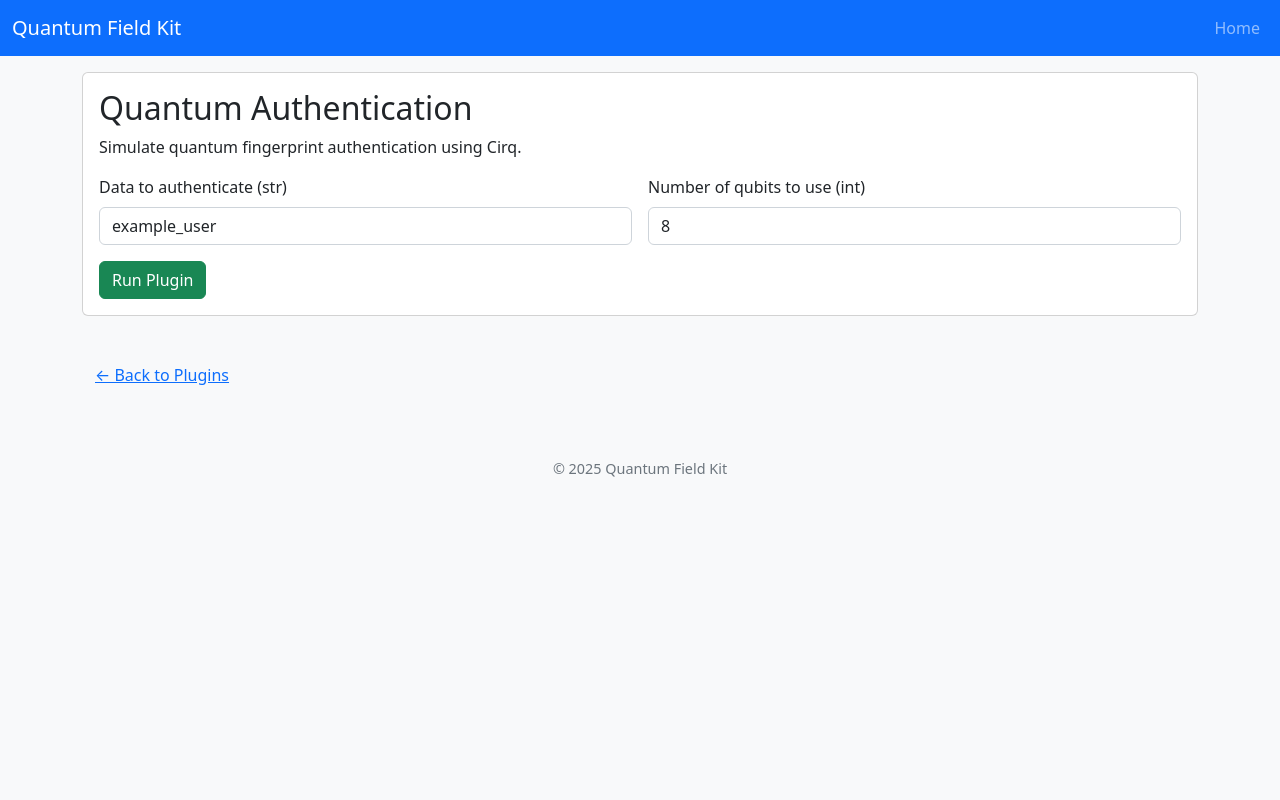
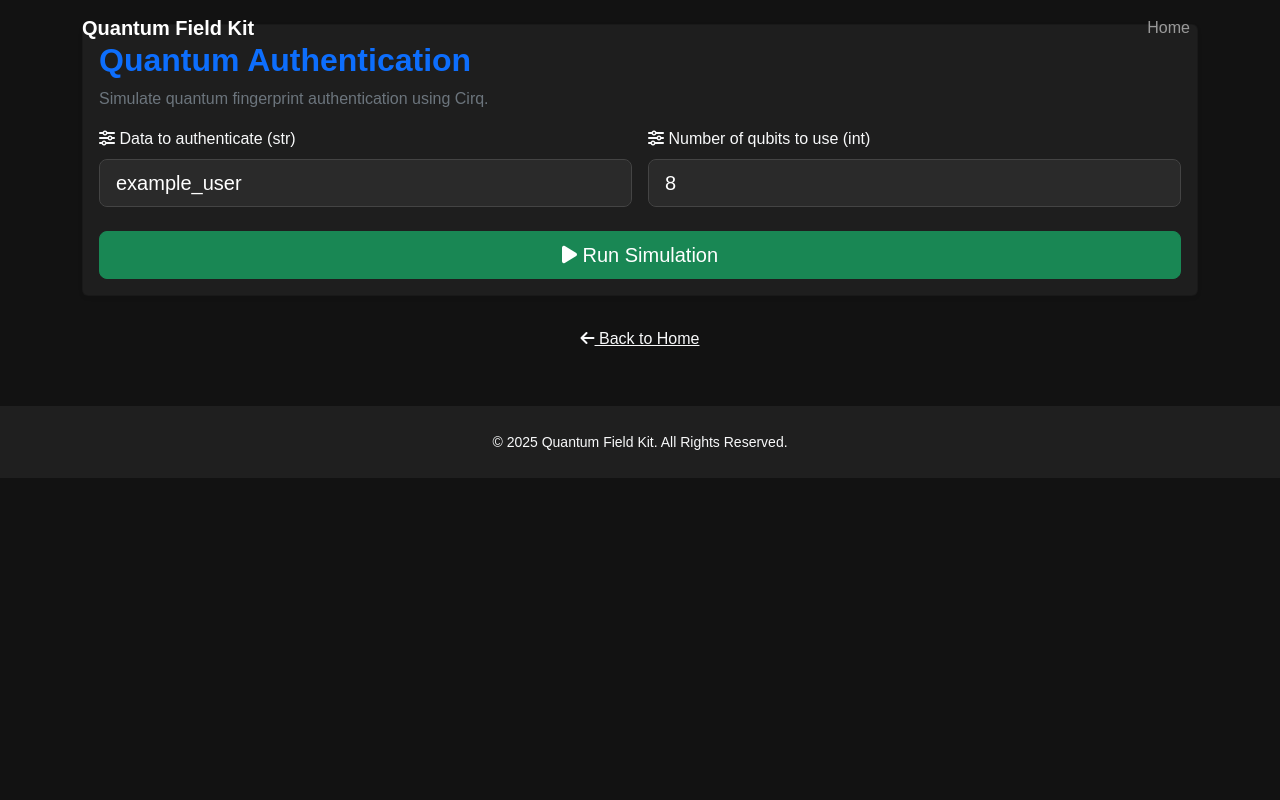
Before and after one commit to ParleSec/QuantumFieldKit, a Flask app: page /plugin/auth in a window 1280 px wide. Run offline with Flask 3, Linux system fonts and the light colour scheme.

Commit message:
UPDATE web UI

```diff
--- a/app.py
+++ b/app.py
@@ -1,8 +1,11 @@
+### Web Application for Quantum Computing Simulations - easier to maintain than the GUI
 import os
+import json
+import traceback
 from flask import Flask, request, render_template, abort
 
-# Import your existing simulation functions from the plugins folder.
-from plugins.authentication.auth import generate_quantum_fingerprint_cirq
+# Import your simulation functions from your plugins.
+from plugins.authentication.auth import generate_quantum_fingerprint_cirq, verify_fingerprint_cirq
 from plugins.encryption_bb84.bb84 import bb84_protocol_cirq
 from plugins.error_correction.shor_code import run_shor_code
 from plugins.grover.grover import run_grover
@@ -15,7 +18,64 @@
 
 app = Flask(__name__)
 
-# Mapping of plugins.
+# --- Helper function to make objects JSON-safe ---
+
+def json_safe(obj):
+    """
+    Recursively convert non-JSON-serializable objects to strings.
+    """
+    try:
+        json.dumps(obj)
+        return obj
+    except TypeError:
+        if isinstance(obj, dict):
+            return {k: json_safe(v) for k, v in obj.items()}
+        elif isinstance(obj, (list, tuple)):
+            return [json_safe(item) for item in obj]
+        else:
+            return str(obj)
+
+# --- Helper functions for wrapping plugin results ---
+
+def wrap_result(sim_result):
+    """
+    Wrap the simulation result into a dict with keys:
+      - output: the final result (converted to JSON-safe format)
+      - process: the detailed log or process steps
+      - error: None if no error, or the error message if an exception occurred.
+    """
+    if isinstance(sim_result, dict):
+        if 'log' in sim_result:
+            output = {k: v for k, v in sim_result.items() if k != 'log'}
+            process = sim_result['log']
+            output = json_safe(output)
+            return {"output": output, "process": process, "error": None}
+        else:
+            return {"output": json_safe(sim_result), "process": "", "error": None}
+    elif isinstance(sim_result, tuple):
+        if len(sim_result) > 1:
+            *outputs, log = sim_result
+            output = outputs[0] if len(outputs) == 1 else outputs
+            output = json_safe(output)
+            return {"output": output, "process": log, "error": None}
+        else:
+            return {"output": json_safe(sim_result[0]), "process": "", "error": None}
+    else:
+        return {"output": json_safe(sim_result), "process": "", "error": None}
+
+def run_plugin(sim_func, **params):
+    """
+    Calls the simulation function with the given parameters,
+    then wraps its result. If an exception is raised, returns an error message.
+    """
+    try:
+        sim_result = sim_func(**params)
+        return wrap_result(sim_result)
+    except Exception as e:
+        traceback.print_exc()
+        return {"output": None, "process": None, "error": f"{str(e)}\n{traceback.format_exc()}"}
+
+# --- Updated PLUGINS mapping ---
 PLUGINS = {
     "auth": {
         "name": "Quantum Authentication",
@@ -24,7 +84,7 @@
             {"name": "data", "type": "str", "default": "example_user", "description": "Data to authenticate"},
             {"name": "num_qubits", "type": "int", "default": 8, "description": "Number of qubits to use"}
         ],
-        "run": lambda params: generate_quantum_fingerprint_cirq(params["data"], num_qubits=params["num_qubits"])
+        "run": lambda params: run_plugin(generate_quantum_fingerprint_cirq, data=params["data"], num_qubits=params["num_qubits"])
     },
     "bb84": {
         "name": "BB84 Protocol Simulation",
@@ -33,7 +93,7 @@
             {"name": "num_bits", "type": "int", "default": 10, "description": "Number of bits to simulate"},
             {"name": "noise", "type": "float", "default": 0.0, "description": "Noise probability"}
         ],
-        "run": lambda params: bb84_protocol_cirq(params["num_bits"], noise_prob=params["noise"])
+        "run": lambda params: run_plugin(bb84_protocol_cirq, num_bits=params["num_bits"], noise_prob=params["noise"])
     },
     "shor": {
         "name": "Shor's Code Simulation",
@@ -41,7 +101,7 @@
         "parameters": [
             {"name": "noise", "type": "float", "default": 0.01, "description": "Noise probability"}
         ],
-        "run": lambda params: run_shor_code(noise_prob=params["noise"])
+        "run": lambda params: run_plugin(run_shor_code, noise_prob=params["noise"])
     },
     "grover": {
         "name": "Grover's Algorithm Simulation",
@@ -51,7 +111,7 @@
             {"name": "target_state", "type": "str", "default": "101", "description": "Target state (binary)"},
             {"name": "noise", "type": "float", "default": 0.0, "description": "Noise probability"}
         ],
-        "run": lambda params: run_grover(params["n"], params["target_state"], noise_prob=params["noise"])
+        "run": lambda params: run_plugin(run_grover, n=params["n"], target_state=params["target_state"], noise_prob=params["noise"])
     },
     "handshake": {
         "name": "Quantum Handshake Simulation",
@@ -59,7 +119,7 @@
         "parameters": [
             {"name": "noise", "type": "float", "default": 0.0, "description": "Noise probability"}
         ],
-        "run": lambda params: handshake_cirq(noise_prob=params["noise"])
+        "run": lambda params: run_plugin(handshake_cirq, noise_prob=params["noise"])
     },
     "network": {
         "name": "Entanglement Swapping Simulation",
@@ -67,7 +127,7 @@
         "parameters": [
             {"name": "noise", "type": "float", "default": 0.0, "description": "Noise probability"}
         ],
-        "run": lambda params: entanglement_swapping_cirq(noise_prob=params["noise"])
+        "run": lambda params: run_plugin(entanglement_swapping_cirq, noise_prob=params["noise"])
     },
     "qrng": {
         "name": "Quantum Random Number Generator",
@@ -75,7 +135,7 @@
         "parameters": [
             {"name": "num_bits", "type": "int", "default": 8, "description": "Number of bits"}
         ],
-        "run": lambda params: generate_random_number_cirq(params["num_bits"])
+        "run": lambda params: run_plugin(generate_random_number_cirq, num_bits=params["num_bits"])
     },
     "teleport": {
         "name": "Quantum Teleportation Simulation",
@@ -83,7 +143,7 @@
         "parameters": [
             {"name": "noise", "type": "float", "default": 0.0, "description": "Noise probability"}
         ],
-        "run": lambda params: teleportation_circuit(noise_prob=params["noise"])
+        "run": lambda params: run_plugin(teleportation_circuit, noise_prob=params["noise"])
     },
     "vqe": {
         "name": "Variational Quantum Eigensolver (VQE)",
@@ -93,7 +153,7 @@
             {"name": "noise", "type": "float", "default": 0.01, "description": "Noise probability"},
             {"name": "max_iter", "type": "int", "default": 5, "description": "Maximum iterations"}
         ],
-        "run": lambda params: run_vqe(num_qubits=params["num_qubits"], noise_prob=params["noise"], max_iter=params["max_iter"])
+        "run": lambda params: run_plugin(run_vqe, num_qubits=params["num_qubits"], noise_prob=params["noise"], max_iter=params["max_iter"])
     },
     "quantum_decryption_grover": {
         "name": "Quantum Decryption via Grover Key Search",
@@ -103,7 +163,7 @@
             {"name": "num_bits", "type": "int", "default": 4, "description": "Number of bits (search space)"},
             {"name": "noise", "type": "float", "default": 0.0, "description": "Noise probability"}
         ],
-        "run": lambda params: grover_key_search(params["key"], params["num_bits"], noise_prob=params["noise"])
+        "run": lambda params: run_plugin(grover_key_search, key=params["key"], num_bits=params["num_bits"], noise_prob=params["noise"])
     },
     "quantum_decryption_shor": {
         "name": "Quantum Decryption via Shor Factorization",
@@ -111,7 +171,7 @@
         "parameters": [
             {"name": "N", "type": "int", "default": 15, "description": "Composite number"}
         ],
-        "run": lambda params: shor_factorization(params["N"])
+        "run": lambda params: run_plugin(shor_factorization, N=params["N"])
     }
 }
 
--- a/static/css/style.css
+++ b/static/css/style.css
@@ -1,20 +1,126 @@
+/* Global Base */
 body {
-    background-color: #f8f9fa;
+    background-color: #121212;
+    color: #e0e0e0;
+    font-family: 'Poppins', sans-serif;
+    margin: 0;
+    padding: 0;
   }
 
-  footer {
-    font-size: 0.9rem;
+  /* Navbar */
+  #mainNav {
+    transition: background-color 0.4s ease;
+  }
+  #mainNav.scrolled {
+    background-color: rgba(0,0,0,0.8);
   }
 
-  pre {
-    background-color: #e9ecef;
-    padding: 15px;
-    border-radius: 5px;
-    overflow-x: auto;
+  /* Particles.js container */
+  #particles-js {
+    position: fixed;
+    width: 100%;
+    height: 100vh;
+    z-index: -1; /* behind everything */
+    top: 0;
+    left: 0;
   }
 
-  @media (max-width: 576px) {
-    .form-label {
-      margin-bottom: 0.25rem;
+  /* Hero Section */
+  .hero-section {
+    position: relative;
+    min-height: 100vh;
+    z-index: 1; /* above the particle background */
+    padding: 0 2rem;
+  }
+  .hero-content {
+    max-width: 800px;
+    animation: fadeInUp 1s ease forwards;
+  }
+  .hero-title {
+    font-size: 3rem;
+    line-height: 1.2;
+  }
+  .gradient-text {
+    background: linear-gradient(45deg, #42a5f5, #ab47bc);
+    -webkit-background-clip: text;
+    -webkit-text-fill-color: transparent;
+  }
+  .hero-subtitle {
+    font-size: 1.3rem;
+    max-width: 600px;
+    margin: 0 auto 2rem;
+  }
+
+  /* Plugin Cards */
+  .plugin-card {
+    background-color: #1f1f1f;
+    border: none;
+    border-radius: 0.75rem;
+    box-shadow: 0 4px 10px rgba(0,0,0,0.3);
+    transition: transform 0.3s ease;
+  }
+  .plugin-card .card-body {
+    display: flex;
+    flex-direction: column;
+  }
+  .plugin-card:hover {
+    transform: translateY(-3px);
+  }
+
+  /* 3D Tilt effect for plugin cards */
+  .tilt-card {
+    transform-style: preserve-3d;
+  }
+
+  /* Animations */
+  @keyframes fadeInUp {
+    from {
+      opacity: 0;
+      transform: translateY(40px);
+    }
+    to {
+      opacity: 1;
+      transform: translateY(0);
     }
   }
+  .animate-fade-in-up {
+    animation: fadeInUp 0.8s ease forwards;
+  }
+  .animate-fade-in-up-delayed {
+    animation: fadeInUp 1.2s ease forwards;
+  }
+  .animate-fade-in-up-delayed2 {
+    animation: fadeInUp 1.6s ease forwards;
+  }
+
+  /* Footer */
+  footer {
+    background-color: #1f1f1f;
+    position: relative;
+    z-index: 1;
+  }
+
+  /* Utility */
+  .smooth-scroll {
+    cursor: pointer;
+  }
+
+  /* Plugin Output Pre Blocks */
+   .result-output {
+    font-family: "Consolas", monospace;
+    padding: 1rem;
+    border-radius: 5px;
+    max-height: 400px;
+    overflow-y: auto;
+    line-height: 1.3;
+    white-space: pre-wrap;
+    word-break: break-word;
+  }
+
+  /* Make sure form controls remain visible on dark background */
+  .form-control:focus {
+    background-color: #2a2a2a !important;
+    border-color: #007bff !important;
+    outline: none;
+    box-shadow: none;
+  }
--- a/templates/base.html
+++ b/templates/base.html
@@ -2,44 +2,59 @@
 <html lang="en">
   <head>
     <meta charset="utf-8">
+    <title>Quantum Field Kit</title>
     <meta name="viewport" content="width=device-width, initial-scale=1">
-    <title>Quantum Field Kit</title>
     <!-- Bootstrap CSS -->
     <link href="https://cdn.jsdelivr.net/npm/bootstrap@5.2.0/dist/css/bootstrap.min.css" rel="stylesheet">
+    <!-- Font Awesome -->
+    <link rel="stylesheet" href="https://cdnjs.cloudflare.com/ajax/libs/font-awesome/6.0.0-beta3/css/all.min.css">
     <!-- Custom CSS -->
     <link rel="stylesheet" href="{{ url_for('static', filename='css/style.css') }}">
   </head>
   <body>
     <!-- Navigation Bar -->
-    <nav class="navbar navbar-expand-lg navbar-dark bg-primary fixed-top">
-      <div class="container-fluid">
-        <a class="navbar-brand" href="{{ url_for('index') }}">Quantum Field Kit</a>
-        <button class="navbar-toggler" type="button" data-bs-toggle="collapse" data-bs-target="#navbarContent"
-                aria-controls="navbarContent" aria-expanded="false" aria-label="Toggle navigation">
+    <nav class="navbar navbar-expand-lg navbar-dark bg-transparent fixed-top" id="mainNav">
+      <div class="container">
+        <a class="navbar-brand fw-bold" href="{{ url_for('index') }}">
+          Quantum Field Kit
+        </a>
+        <button class="navbar-toggler" type="button" data-bs-toggle="collapse"
+                data-bs-target="#navbarContent" aria-controls="navbarContent"
+                aria-expanded="false" aria-label="Toggle navigation">
           <span class="navbar-toggler-icon"></span>
         </button>
         <div class="collapse navbar-collapse" id="navbarContent">
-          <ul class="navbar-nav ms-auto mb-2 mb-lg-0">
+          <ul class="navbar-nav ms-auto">
             <li class="nav-item"><a class="nav-link" href="{{ url_for('index') }}">Home</a></li>
-            <!-- Additional navigation items can be added here -->
+            <!-- Additional nav items can go here -->
           </ul>
         </div>
       </div>
     </nav>
 
+    <!-- Particles.js Container (Behind Hero) -->
+    <div id="particles-js"></div>
+
     <!-- Main Content -->
-    <main class="container mt-5 pt-4">
+    <main>
       {% block content %}{% endblock %}
     </main>
 
     <!-- Footer -->
-    <footer class="bg-light text-center py-3 mt-5">
+    <footer class="text-center text-light py-4 mt-5">
       <div class="container">
-        <span class="text-muted">&copy; 2025 Quantum Field Kit</span>
+        <small>&copy; {{ "2025" }} Quantum Field Kit. All Rights Reserved.</small>
       </div>
     </footer>
 
     <!-- Bootstrap JS -->
     <script src="https://cdn.jsdelivr.net/npm/bootstrap@5.2.0/dist/js/bootstrap.bundle.min.js"></script>
+    <!-- Particles.js -->
+    <script src="https://cdn.jsdelivr.net/npm/particles.js@2.0.0/particles.min.js"></script>
+    <!-- Optional: VanillaTilt.js for card tilt effect -->
+    <script src="https://cdn.jsdelivr.net/npm/vanilla-tilt@1.7.0/dist/vanilla-tilt.min.js"></script>
+
+    <!-- Custom JS -->
+    <script src="{{ url_for('static', filename='js/scripts.js') }}"></script>
   </body>
 </html>
--- a/templates/plugin.html
+++ b/templates/plugin.html
@@ -1,29 +1,80 @@
 {% extends "base.html" %}
 {% block content %}
-  <div class="card mb-4">
+<div class="container my-4">
+  <!-- Plugin Header & Form -->
+  <div class="card output-card mb-3 shadow-sm" style="background-color: #1e1e1e;">
     <div class="card-body">
-      <h2 class="card-title">{{ plugin.name }}</h2>
-      <p class="card-text">{{ plugin.description }}</p>
+      <h2 class="card-title text-primary fw-bold">{{ plugin.name }}</h2>
+      <p class="card-text text-muted">{{ plugin.description }}</p>
       <form method="post" class="row g-3">
         {% for param in plugin.parameters %}
           <div class="col-md-6">
-            <label for="{{ param.name }}" class="form-label">{{ param.description }} ({{ param.type }})</label>
-            <input type="text" class="form-control" name="{{ param.name }}" id="{{ param.name }}" value="{{ param.default }}">
+            <label for="{{ param.name }}" class="form-label text-light">
+              <i class="fas fa-sliders-h"></i> {{ param.description }} ({{ param.type }})
+            </label>
+            <input type="text" class="form-control form-control-lg"
+                   style="background-color: #2a2a2a; color: #fff; border: 1px solid #444;"
+                   name="{{ param.name }}" id="{{ param.name }}"
+                   value="{{ param.default }}" required>
           </div>
         {% endfor %}
         <div class="col-12">
-          <button type="submit" class="btn btn-success">Run Plugin</button>
+          <button type="submit" class="btn btn-success btn-lg w-100 mt-2">
+            <i class="fas fa-play"></i> Run Simulation
+          </button>
         </div>
       </form>
     </div>
   </div>
-  {% if result is defined and result %}
-    <div class="card">
-      <div class="card-header">Result</div>
-      <div class="card-body">
-        <pre class="mb-0">{{ result }}</pre>
+
+  {% if result is defined %}
+    {% if result.error %}
+      <!-- Error Panel -->
+      <div class="card shadow-sm mb-3" style="background-color: #2a2a2a;">
+        <div class="card-header bg-danger text-light">
+          <h5 class="mb-0"><i class="fas fa-exclamation-triangle"></i> Error Occurred</h5>
+        </div>
+        <div class="card-body" style="background-color: #1e1e1e;">
+          <pre class="result-output" style="background-color: #2f2f2f; color: #eee;">{{ result.error | safe }}</pre>
+        </div>
       </div>
-    </div>
+    {% else %}
+      {% if result.output %}
+        <div class="card shadow-sm mb-3" style="background-color: #2a2a2a;">
+          <div class="card-header bg-secondary text-light">
+            <h5 class="mb-0"><i class="fas fa-check-circle"></i> Final Output</h5>
+          </div>
+          <div class="card-body" style="background-color: #1e1e1e;">
+            <pre class="result-output" style="background-color: #2f2f2f; color: #eee;">
+{{ result.output|string|safe }}
+            </pre>
+          </div>
+        </div>
+      {% endif %}
+      {% if result.process %}
+        <div class="card shadow-sm mb-3" style="background-color: #2a2a2a;">
+          <div class="card-header bg-dark text-light d-flex justify-content-between align-items-center">
+            <h5 class="mb-0"><i class="fas fa-tasks"></i> Process Steps</h5>
+            <button class="btn btn-sm btn-outline-light" type="button" data-bs-toggle="collapse" data-bs-target="#processCollapse" aria-expanded="false" aria-controls="processCollapse">
+              Toggle
+            </button>
+          </div>
+          <div id="processCollapse" class="collapse">
+            <div class="card-body" style="background-color: #1e1e1e;">
+              <pre class="result-output" style="background-color: #2f2f2f; color: #eee;">
+{{ result.process|string|safe }}
+              </pre>
+            </div>
+          </div>
+        </div>
+      {% endif %}
+    {% endif %}
   {% endif %}
-  <a href="{{ url_for('index') }}" class="btn btn-link mt-3">&larr; Back to Plugins</a>
+
+  <div class="mt-4 text-center">
+    <a href="{{ url_for('index') }}" class="btn btn-link text-light">
+      <i class="fas fa-arrow-left"></i> Back to Home
+    </a>
+  </div>
+</div>
 {% endblock %}
```
Also changed, not shown: static/js/scripts.js (added, +38 -0 lines), templates/index.html (+27 -6 lines).
